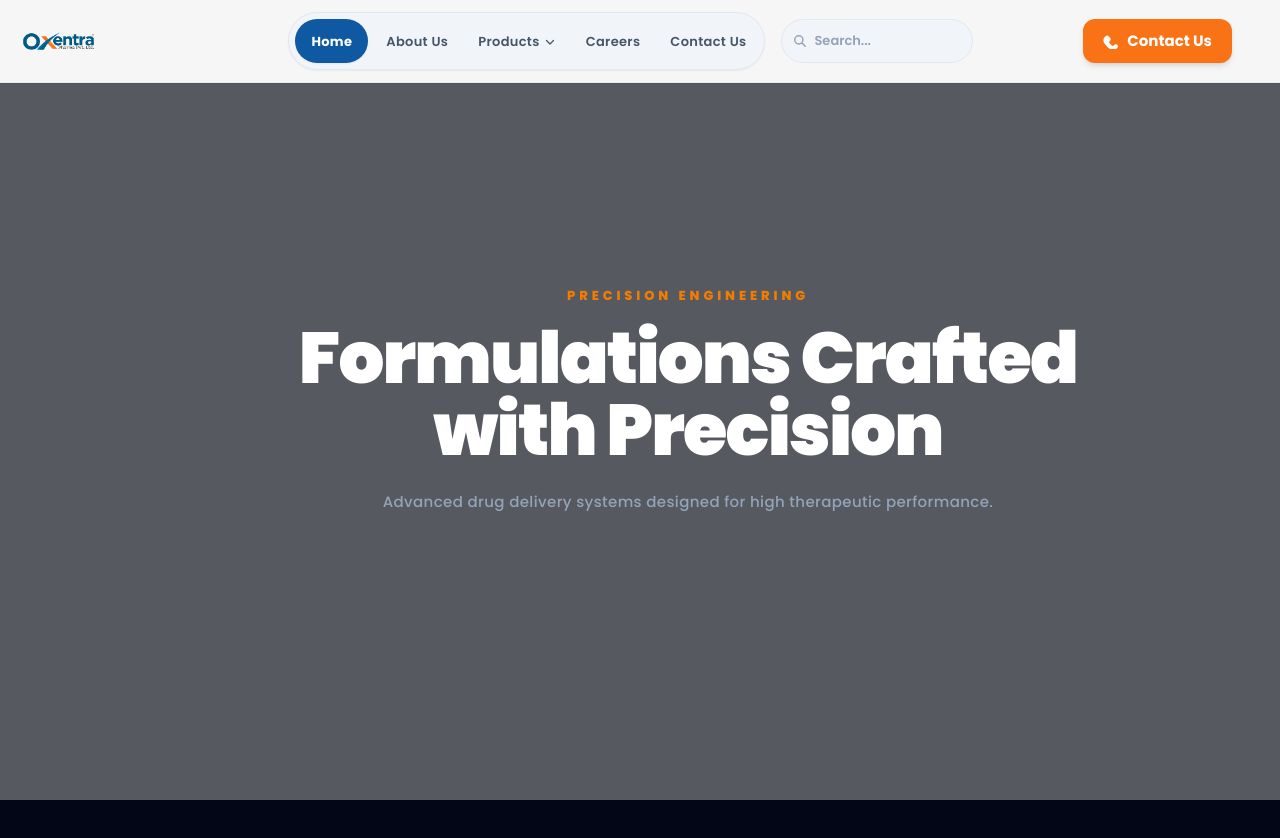
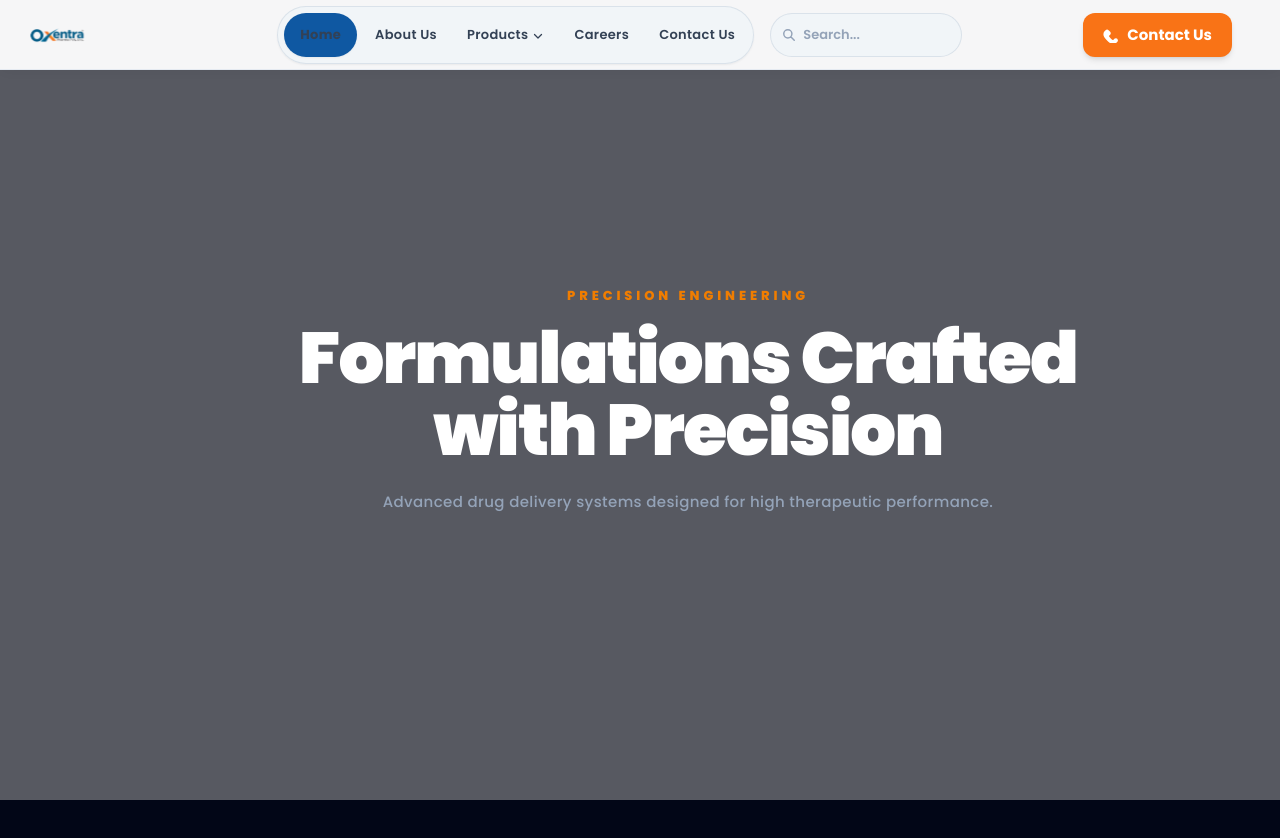
Before and after one commit to Oxentra/Oxentrapharma, a plain HTML site: page index.html in a window 1280 px wide. Shown: the top 838 px of the page. Drawn offline with nearby package versions, Linux system fonts and the light colour scheme.

Commit message:
Make top header sleek, compact, and consistent across all pages matching Image 2

```diff
--- a/index.css
+++ b/index.css
@@ -487,60 +487,59 @@ header.glass-panel {
   }
 }
 
-/* Glass Header Scrolled Styles */
+/* Glass Header Global & Consistent Compact Styles (Matches Image 2) */
 header {
   transition: all 0.3s ease-in-out !important;
+  background-color: rgba(255, 255, 255, 0.95) !important;
+  backdrop-filter: blur(16px) !important;
+  -webkit-backdrop-filter: blur(16px) !important;
+  border-bottom: 1px solid rgba(226, 232, 240, 0.8) !important;
+  box-shadow: 0 2px 12px -2px rgba(0, 0, 0, 0.05) !important;
 }
 
-header.header-scrolled {
-  background-color: rgba(255, 255, 255, 0.85) !important;
-  backdrop-filter: blur(16px) !important;
-  -webkit-backdrop-filter: blur(16px) !important;
-  border-bottom: 1px solid rgba(226, 232, 240, 0.7) !important;
-  box-shadow: 0 4px 20px -2px rgba(0, 0, 0, 0.05) !important;
-  padding-top: 0.25rem !important;
-  padding-bottom: 0.25rem !important;
+header > div {
+  padding-top: 0.35rem !important;
+  padding-bottom: 0.35rem !important;
 }
 
-/* Logo transition on scrolled header */
-header.header-scrolled img {
-  transform: scale(0.85) !important;
+header img {
+  height: 140px !important;
+  margin: -55px -45px !important;
+  transform: scale(0.9) !important;
+  transition: transform 0.3s ease !important;
 }
 
-/* Nav container & links styling on scrolled header */
-header.header-scrolled nav {
-  background-color: rgba(241, 245, 249, 0.8) !important;
-  border-color: rgba(203, 213, 225, 0.4) !important;
+header nav {
+  background-color: rgba(241, 245, 249, 0.9) !important;
+  border-color: rgba(203, 213, 225, 0.6) !important;
 }
 
-header.header-scrolled nav a:not(.bg-white) {
-  color: #334155 !important; /* slate-700 */
-}
-
-header.header-scrolled nav a:not(.bg-white):hover {
-  color: #0f58a2 !important;
-  background-color: rgba(255, 255, 255, 0.6) !important;
-}
-
-/* Search input styling on scrolled header */
-header.header-scrolled .nav-search-input {
-  background-color: rgba(241, 245, 249, 0.8) !important;
-  border-color: rgba(203, 213, 225, 0.4) !important;
+header nav a:not(.bg-white) {
   color: #334155 !important;
 }
 
-header.header-scrolled .nav-search-input::placeholder {
-  color: #94a3b8 !important; /* slate-400 */
+header nav a:not(.bg-white):hover {
+  color: #0f58a2 !important;
+  background-color: rgba(255, 255, 255, 0.8) !important;
 }
 
-header.header-scrolled .nav-search-input:focus {
+header .nav-search-input {
+  background-color: rgba(241, 245, 249, 0.9) !important;
+  border-color: rgba(203, 213, 225, 0.6) !important;
+  color: #334155 !important;
+}
+
+header .nav-search-input::placeholder {
+  color: #94a3b8 !important;
+}
+
+header .nav-search-input:focus {
   background-color: #ffffff !important;
   border-color: #005B82 !important;
   color: #0f2441 !important;
 }
 
-/* Mobile menu button transition */
-header.header-scrolled #mobile-menu-btn {
+header #mobile-menu-btn {
   color: #0f58a2 !important;
 }
 
```
